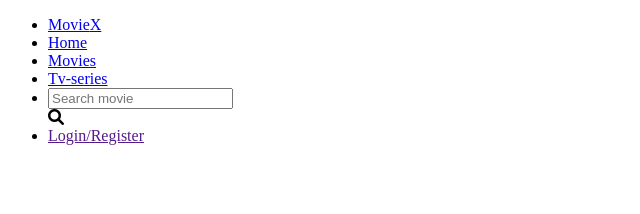
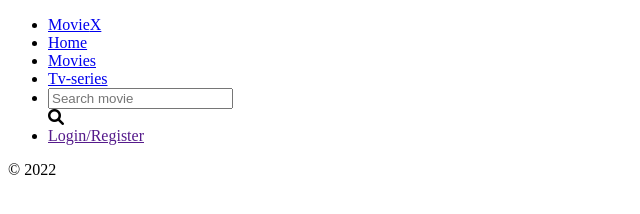
Before and after one commit to AlphaNtihinduka/Browse-movie-app, a website: page src/index.html in a window 1280 px wide. Shown: the full height of the page, 0-640 px from the left. Drawn offline with Linux system fonts and the light colour scheme; a web font is replaced by a local one.

Commit message:
Add footer section

```diff
--- a/src/index.html
+++ b/src/index.html
@@ -35,5 +35,9 @@
       <li class="login"><a href="">Login/Register</a></li>
     </ul>
   </header>
+
+  <footer>
+    &copy; 2022
+  </footer>
 </body>
 </html>
```
